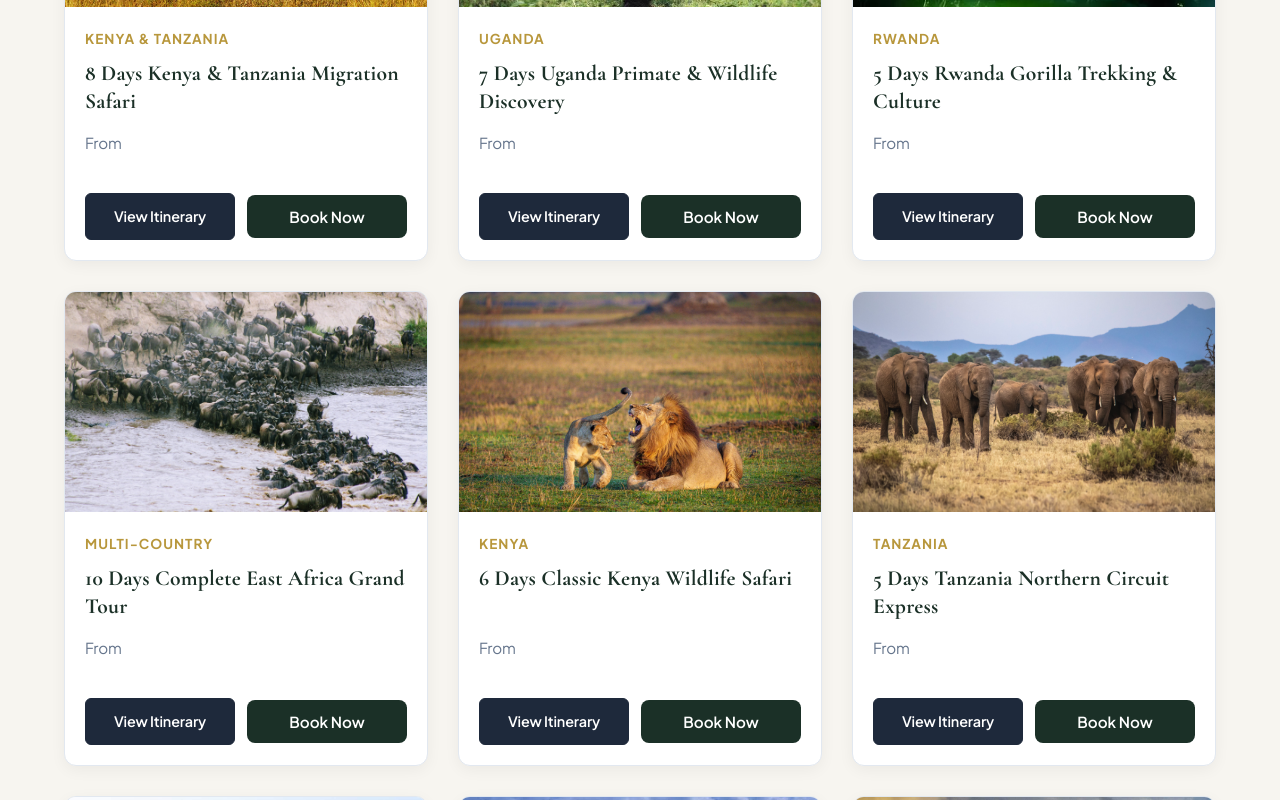
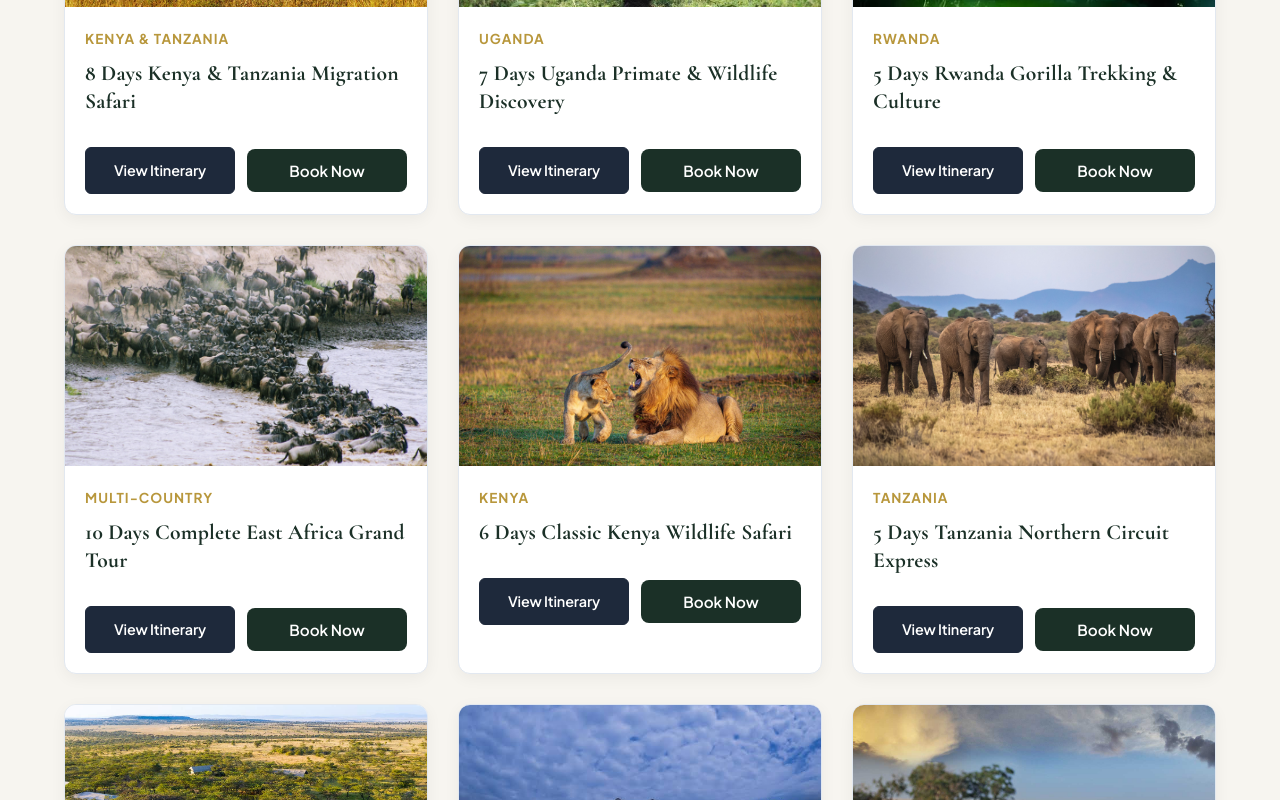
Before and after one commit to mkavulu/Mimoka-Tours-Safari, a React (Vite) app: page /destinations in a window 1280 px wide. Shown: the part 1580-2380 px from the top of the page. Built offline with nearby package versions, Linux system fonts and the light colour scheme.

Commit message:
made changes

```diff
--- a/src/pages/Destinations.jsx
+++ b/src/pages/Destinations.jsx
@@ -34,7 +34,6 @@ export default function Destinations() {
       id: 1,
       title: "8 Days Kenya & Tanzania Migration Safari",
       region: "Kenya & Tanzania",
-      //price: "$2,500",
       image: kenyaImg,
       itinerary: [
         "Day 1: Arrival in Nairobi - Transfer to hotel for briefing.",
@@ -51,7 +50,6 @@ export default function Destinations() {
       id: 2,
       title: "7 Days Uganda Primate & Wildlife Discovery",
       region: "Uganda",
-      //price: "$2,200",
       image: ugandaImg,
       itinerary: [
         "Day 1: Arrival at Entebbe International Airport - Transfer to Kampala.",
@@ -67,7 +65,6 @@ export default function Destinations() {
       id: 3,
       title: "5 Days Rwanda Gorilla Trekking & Culture",
       region: "Rwanda",
-      //price: "$2,400",
       image: rwandaImg,
       itinerary: [
         "Day 1: Arrival in Kigali - City tour including the Genocide Memorial Centre.",
@@ -81,7 +78,6 @@ export default function Destinations() {
       id: 4,
       title: "10 Days Complete East Africa Grand Tour",
       region: "Multi-Country",
-      //price: "$4,100",
       image: tanzaniaImg,
       itinerary: [
         "Day 1: Arrival in Nairobi, Kenya.",
@@ -100,7 +96,6 @@ export default function Destinations() {
       id: 5,
       title: "6 Days Classic Kenya Wildlife Safari",
       region: "Kenya",
-      //price: "$1,850",
       image: lionImg,
       itinerary: [
         "Day 1: Nairobi to Amboseli National Park - View of Mt. Kilimanjaro.",
@@ -115,7 +110,6 @@ export default function Destinations() {
       id: 6,
       title: "5 Days Tanzania Northern Circuit Express",
       region: "Tanzania",
-      //price: "$1,950",
       image: elephantImg,
       itinerary: [
         "Day 1: Arusha to Tarangire National Park - Giant baobab trees and elephants.",
@@ -129,7 +123,6 @@ export default function Destinations() {
       id: 7,
       title: "4 Days Queen Elizabeth & Bwindi Gorillas",
       region: "Uganda",
-      //price: "$1,650",
       image: camp1Img,
       itinerary: [
         "Day 1: Entebbe to Queen Elizabeth National Park.",
@@ -142,7 +135,6 @@ export default function Destinations() {
       id: 8,
       title: "4 Days Akagera & Volcanoes Rwanda Adventure",
       region: "Rwanda",
-      //price: "$1,750",
       image: camp2Img,
       itinerary: [
         "Day 1: Kigali to Akagera National Park - Afternoon boat safari on Lake Ihema.",
@@ -155,7 +147,6 @@ export default function Destinations() {
       id: 9,
       title: "9 Days Ultimate Kenya Scenic & Photographic Safari",
       region: "Kenya",
-      //price: "$3,100",
       image: kenyaImg,
       itinerary: [
         "Day 1: Nairobi arrival and overnight hotel stay.",
@@ -173,7 +164,6 @@ export default function Destinations() {
       id: 10,
       title: "8 Days Tanzania Migration & Zanzibar Beach Holiday",
       region: "Tanzania",
-      //price: "$2,800",
       image: tanzaniaImg,
       itinerary: [
         "Day 1: Arusha to Lake Manyara National Park.",
@@ -190,7 +180,6 @@ export default function Destinations() {
       id: 11,
       title: "6 Days Uganda Source of the Nile & Wildlife",
       region: "Uganda",
-      //price: "$1,900",
       image: ugandaImg,
       itinerary: [
         "Day 1: Arrival in Entebbe - Jinja source of the Nile tour.",
@@ -205,7 +194,6 @@ export default function Destinations() {
       id: 12,
       title: "3 Days Rwanda Express Gorilla Trek",
       region: "Rwanda",
-     // price: "$1,500",
       image: rwandaImg,
       itinerary: [
         "Day 1: Arrival in Kigali International Airport - Scenic drive to Volcanoes National Park.",
@@ -217,7 +205,6 @@ export default function Destinations() {
       id: 13,
       title: "4 Days Samburu Special Wildlife Explorer",
       region: "Kenya",
-      //price: "$1,400",
       image: lionImg,
       itinerary: [
         "Day 1: Nairobi to Samburu National Reserve - Scenic drive north across the equator with afternoon game drive.",
@@ -230,7 +217,6 @@ export default function Destinations() {
       id: 14,
       title: "5 Days Tsavo East & West Wilderness Adventure",
       region: "Kenya",
-      //price: "$1,600",
       image: elephantImg,
       itinerary: [
         "Day 1: Nairobi to Tsavo East National Park - Famous for the vast red elephants and Yatta Plateau.",
@@ -244,7 +230,6 @@ export default function Destinations() {
       id: 15,
       title: "7 Days Ultimate Kenya Northern & Southern Circuit (Samburu & Tsavo)",
       region: "Kenya",
-      //price: "$2,300",
       image: kenyaImg,
       itinerary: [
         "Day 1: Arrival in Nairobi - Hotel check-in and safari briefing.",
@@ -350,7 +335,8 @@ export default function Destinations() {
               <div className="tour-info">
                 <span className="tour-region">{tour.region}</span>
                 <h3>{tour.title}</h3>
-                <div className="tour-price">From <strong>{tour.price}</strong></div>
+
+                {/* Price section removed completely */}
 
                 <div className="tour-actions">
                   <Link to={`/tour/${tour.id}`} className="btn-details">View Itinerary</Link>
```
